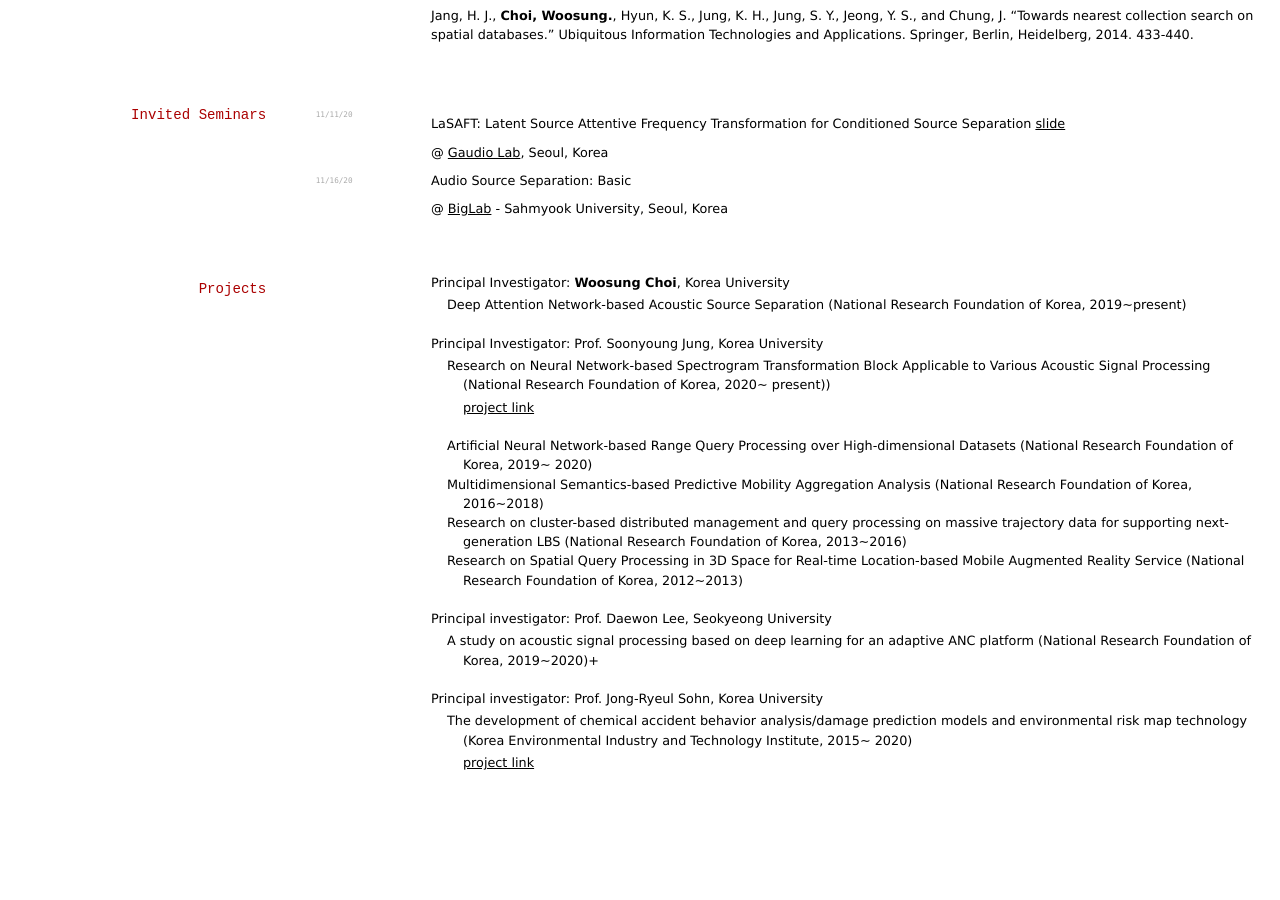
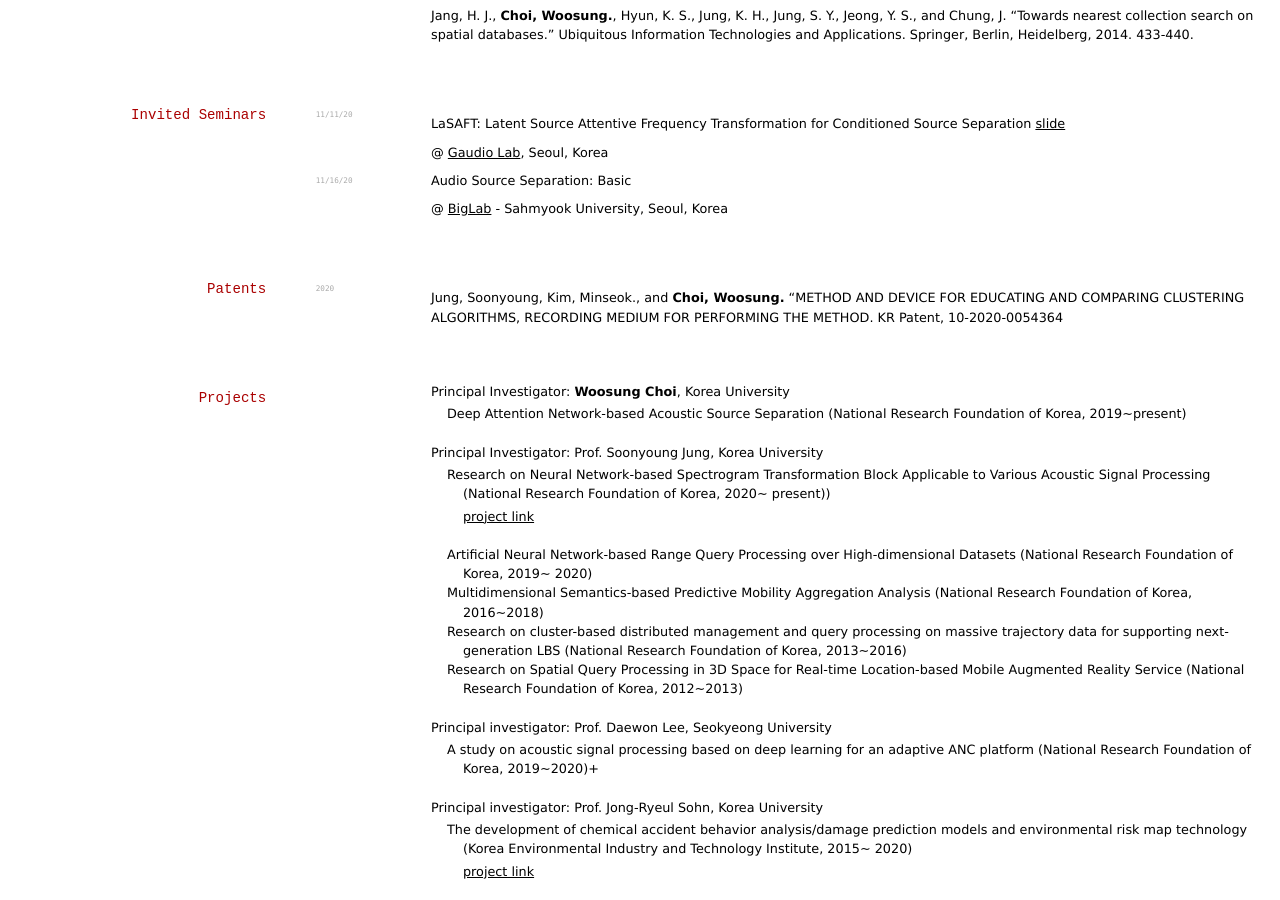
Before and after one commit to ws-choi/cv, a Jekyll site: the page built from index.md, in a window 1280 px wide and 900 px high, scrolled down 2372 px. Built offline with Jekyll 4.4.1, drawn with Linux system fonts in a browser that asks for light colours; before the commit the page ends 3163 px from its top, so only the background shows below that.

Commit message:
Update index.md

```diff
--- a/index.md
+++ b/index.md
@@ -143,6 +143,11 @@ Audio Source Separation: Basic
 
 @ [BigLab](http://cafe.naver.com/biglab) - Sahmyook University, Seoul, Korea
 
+## Patents
+
+`2020`
+
+Jung, Soonyoung, Kim, Minseok., and **Choi, Woosung.** "METHOD AND DEVICE FOR EDUCATING AND COMPARING CLUSTERING ALGORITHMS, RECORDING MEDIUM FOR PERFORMING THE METHOD. KR Patent, 10-2020-0054364
 
 ## Projects
 
```
